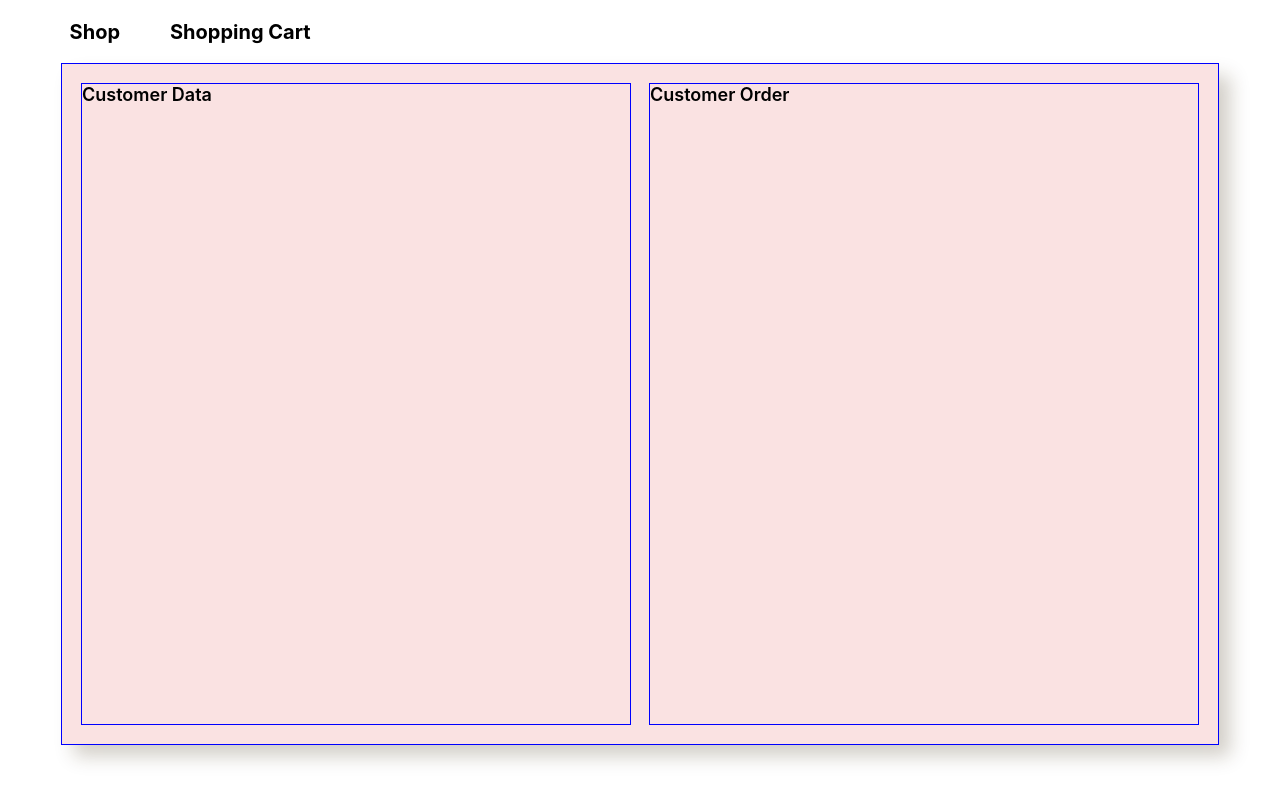
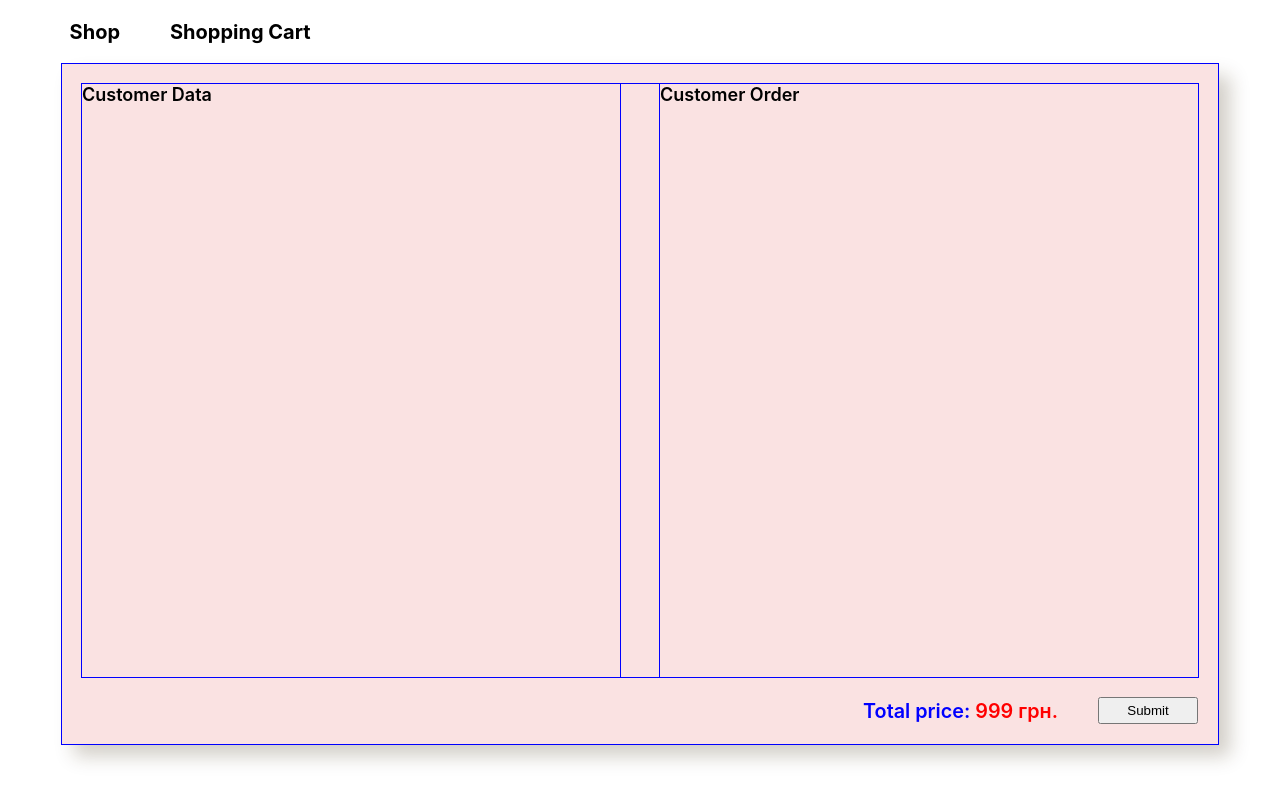
Before and after one commit to Ruslan379/pizza-markets, a React (Create React App) app: page /pizza-markets/cart in a window 1280 px wide. Shown: the top 802 px of the page. Built offline with nearby package versions, Linux system fonts and the light colour scheme.

Commit message:
start Shopping Cart

```diff
--- a/src/components/Home/Home.module.css
+++ b/src/components/Home/Home.module.css
@@ -28,10 +28,6 @@
     outline: 1px solid tomato;
 }
 
-img {
-    display: block;
-    max-width: 100%;
-}
 
 .shops {
 
--- a/src/components/Pizzas/Pizzas.js
+++ b/src/components/Pizzas/Pizzas.js
@@ -32,9 +32,9 @@ export const Pizzas = ({ allPizzas, addPizzaToCard }) => {
                     <p className={css.namePizza}
                     >
                         "{item.pizza}"
-                        <spam className={css.pricePizza}>
+                        <span className={css.pricePizza}>
                             {item.price} грн.
-                        </spam>
+                        </span>
                     </p>
                     <button
                         className={css.selectPizzaButton}
--- a/src/components/SharedLayout/SharedLayout.jsx
+++ b/src/components/SharedLayout/SharedLayout.jsx
@@ -7,12 +7,6 @@ import {
 import css from './SharedLayout.module.css';
 
 //------------------------------------------------------------------------------------
-
-
-
-
-
-
 export const SharedLayout = () => {
 
   return (
--- a/src/components/ShoppingCart/ShoppingCart.jsx
+++ b/src/components/ShoppingCart/ShoppingCart.jsx
@@ -7,12 +7,30 @@ import css from './ShoppingCart.module.css';
 export const ShoppingCart = () => {
     return (
         <div className={css.shoppingCartContainer}>
-            <div className={css.сustomerData}>
-                Customer Data
+            <div className={css.shoppingCarttaskContainer}>
+                <div className={css.сustomerData}>
+                    Customer Data
+                </div>
+                <div className={css.CustomerOrder}>
+                    Customer Order
+                </div>
             </div>
-            <div className={css.CustomerOrder}>
-                Customer Order
-            </div>
+        <div className={css.shoppingCartPriceSubmitContainer}>
+            <p className={css.totalPriceText}
+                    >
+                        Total price:
+                        <span className={css.totalPriceNumber}> {"999"} грн.</span>
+                    </p>
+            <button
+                className={css.submitButton}
+                type="button"
+                // onClick={() => addPizzaToCard(allPizzas[index])}
+                >
+                    Submit
+            </button>
+        </div>
+
+
         </div>
     );
 };
--- a/src/components/ShoppingCart/ShoppingCart.module.css
+++ b/src/components/ShoppingCart/ShoppingCart.module.css
@@ -5,9 +5,9 @@
     width: 90%;
     height: 80%;
     display: flex;
-    /* flex-direction: column; */
+    flex-direction: column;
     /* justify-content: center; */
-    align-items: center;
+    /* align-items: center; */
     gap: 20px;
 
     padding: 20px;
@@ -28,6 +28,44 @@
     outline: 1px solid blue;
 }
 
+.shoppingCarttaskContainer {
+    width: 100%;
+    height: 100%;
+    display: flex;
+    /* flex-direction: column; */
+    /* justify-content: center; */
+    /* align-items: center; */
+    gap: 40px;
+
+    /* padding: 20px; */
+    /* margin-left: auto; */
+    /* margin-right: auto; */
+    /* margin-top: 20px; */
+    /* margin-bottom: 20px; */
+
+    /* font-size: 18px; */
+    /* font-weight: 600; */
+
+    /* border: 2px solid #01b80a; */
+    /* border-radius: 20px; */
+
+    /* background-color: #fae2e2; */
+    /* box-shadow: 12px 12px 18px rgba(59, 43, 14, 0.23); */
+
+    outline: 1px solid blue;
+}
+
+.shoppingCartPriceSubmitContainer {
+    width: 100%;
+    /* height: 100%; */
+    display: flex;
+
+    justify-content: flex-end;
+    align-items: center;
+    gap: 40px;
+
+    /* outline: 1px solid blue; */
+}
 
 .сustomerData {
     width: 50%;
@@ -41,6 +79,41 @@
     height: 100%;
 
     outline: 1px solid blue;
+}
+
+
+.totalPriceText {
+    /* display: block; */
+    /* width:30%; */
+    /* align-self: flex-start; */
+    /* margin-top: 10px; */
+    text-align: center;
+    font-size: 1.1em;
+    color: blue;
+
+    /* outline: 1px solid green; */
+}
+
+
+.totalPriceNumber {
+
+    /* margin-left: 1%; */
+    /* margin-right: auto; */
+    font-size: 1.0em;
+    color: red;
+
+    /* outline: 1px solid red; */
+}
+
+
+
+
+.submitButton {
+    /* margin-top: 10px; */
+    /* align-self: flex-end; */
+    width: 100px;
+    padding: 4px;
+    /* outline: 1px solid yellow; */
 }
 
 
```
